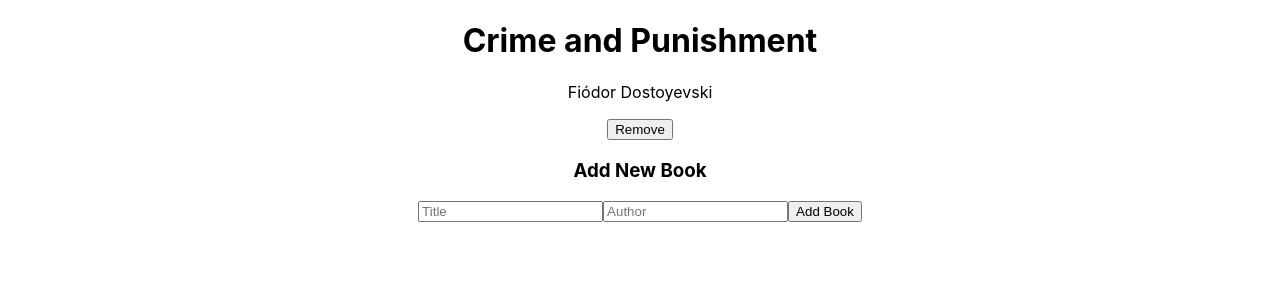
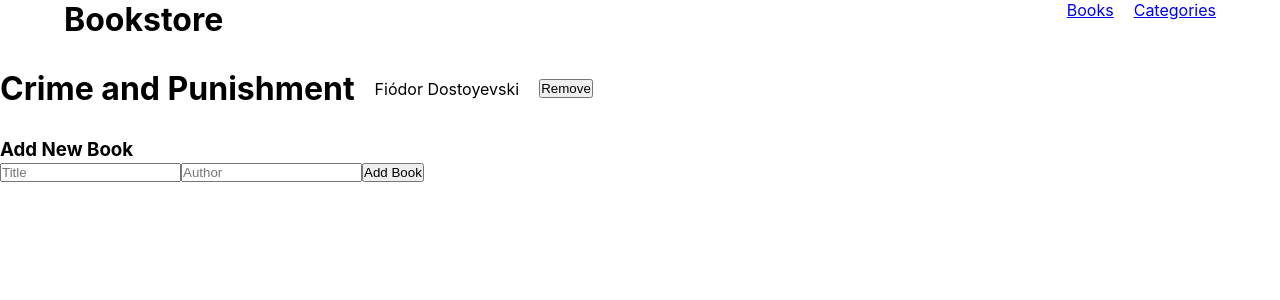
Before and after one commit to inakiesk/React-Bookstore, a React (Create React App) app: page / in a window 1280 px wide. Shown: the top 300 px of the page. Built offline with nearby package versions, Linux system fonts and the light colour scheme.

Commit message:
Add Categories page with Navbar component

```diff
--- a/src/App.css
+++ b/src/App.css
@@ -1,38 +1,15 @@
-.App {
-  text-align: center;
+* {
+  margin: 0;
+  padding: 0;
+  box-sizing: border-box;
 }
 
-.App-logo {
-  height: 40vmin;
-  pointer-events: none;
+.book {
+  display: flex;
+  align-items: center;
+  gap: 20px;
 }
 
-@media (prefers-reduced-motion: no-preference) {
-  .App-logo {
-    animation: App-logo-spin infinite 20s linear;
-  }
+.books {
+  margin: 30px 0;
 }
-
-.App-header {
-  background-color: #282c34;
-  min-height: 100vh;
-  display: flex;
-  flex-direction: column;
-  align-items: center;
-  justify-content: center;
-  font-size: calc(10px + 2vmin);
-  color: white;
-}
-
-.App-link {
-  color: #61dafb;
-}
-
-@keyframes App-logo-spin {
-  from {
-    transform: rotate(0deg);
-  }
-  to {
-    transform: rotate(360deg);
-  }
-}
--- a/src/App.js
+++ b/src/App.js
@@ -1,12 +1,16 @@
 import './App.css';
 import { Route, Routes } from 'react-router-dom';
+import Navbar from './pages/components/Navbar';
 import Books from './pages/Books';
+import Categories from './pages/Categories';
 
 function App() {
   return (
     <div className="App">
+      <Navbar />
       <Routes>
         <Route path="/" element={<Books />} />
+        <Route path="/Categories" element={<Categories />} />
       </Routes>
     </div>
   );
--- /dev/null
+++ b/src/pages/Categories.js
@@ -0,0 +1,9 @@
+const Categories = () => (
+  <div className="categories">
+    <button type="button" className="check-status">
+      Check Status
+    </button>
+  </div>
+);
+
+export default Categories;
--- /dev/null
+++ b/src/pages/components/Navbar.js
@@ -0,0 +1,33 @@
+import React from 'react';
+import { Link } from 'react-router-dom';
+
+function Navbar() {
+  const navStyle = {
+    display: 'flex',
+    justifyContent: 'space-between',
+    width: '90%',
+    margin: 'auto',
+  };
+  const listStyle = {
+    display: 'flex',
+    gap: '20px',
+    listStyle: 'none',
+  };
+  return (
+    <div className="nav-bar">
+      <header style={navStyle}>
+        <h1>Bookstore</h1>
+        <ul style={listStyle}>
+          <li>
+            <Link to="/">Books</Link>
+          </li>
+          <li>
+            <Link to="/Categories">Categories</Link>
+          </li>
+        </ul>
+      </header>
+    </div>
+  );
+}
+
+export default Navbar;
```
